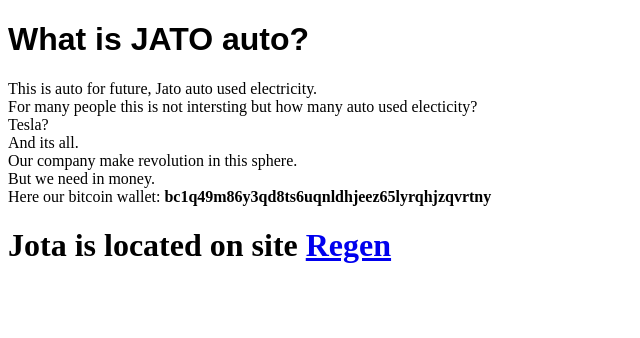
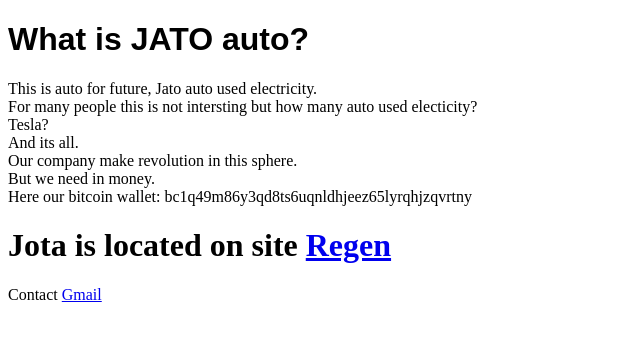
Before and after one commit to HoneyEnergy/HoneyEnergy.github.io, a plain HTML site: page index.html in a window 1280 px wide. Shown: the whole page, without its empty margins (0-640 px from the left). Drawn offline with Linux system fonts and the light colour scheme.

Commit message:
Update index.html
Es wird Contact eingestellt.

```diff
--- a/index.html
+++ b/index.html
@@ -25,7 +25,7 @@
             <div></div>
             But we need in money.
             <div></div>
-            Here our bitcoin wallet: <span class="btc">bc1q49m86y3qd8ts6uqnldhjeez65lyrqhjzqvrtny</span>
+            Here our bitcoin wallet: bc1q49m86y3qd8ts6uqnldhjeez65lyrqhjzqvrtny
             </p>
             <html lang="de">
             <head>
@@ -34,6 +34,9 @@
 
 
 
+            Contact
+            <a href="https://mail.google.com/mail/u/0/#inbox">Gmail</a>
+
 
     </body>
 </html>
```
